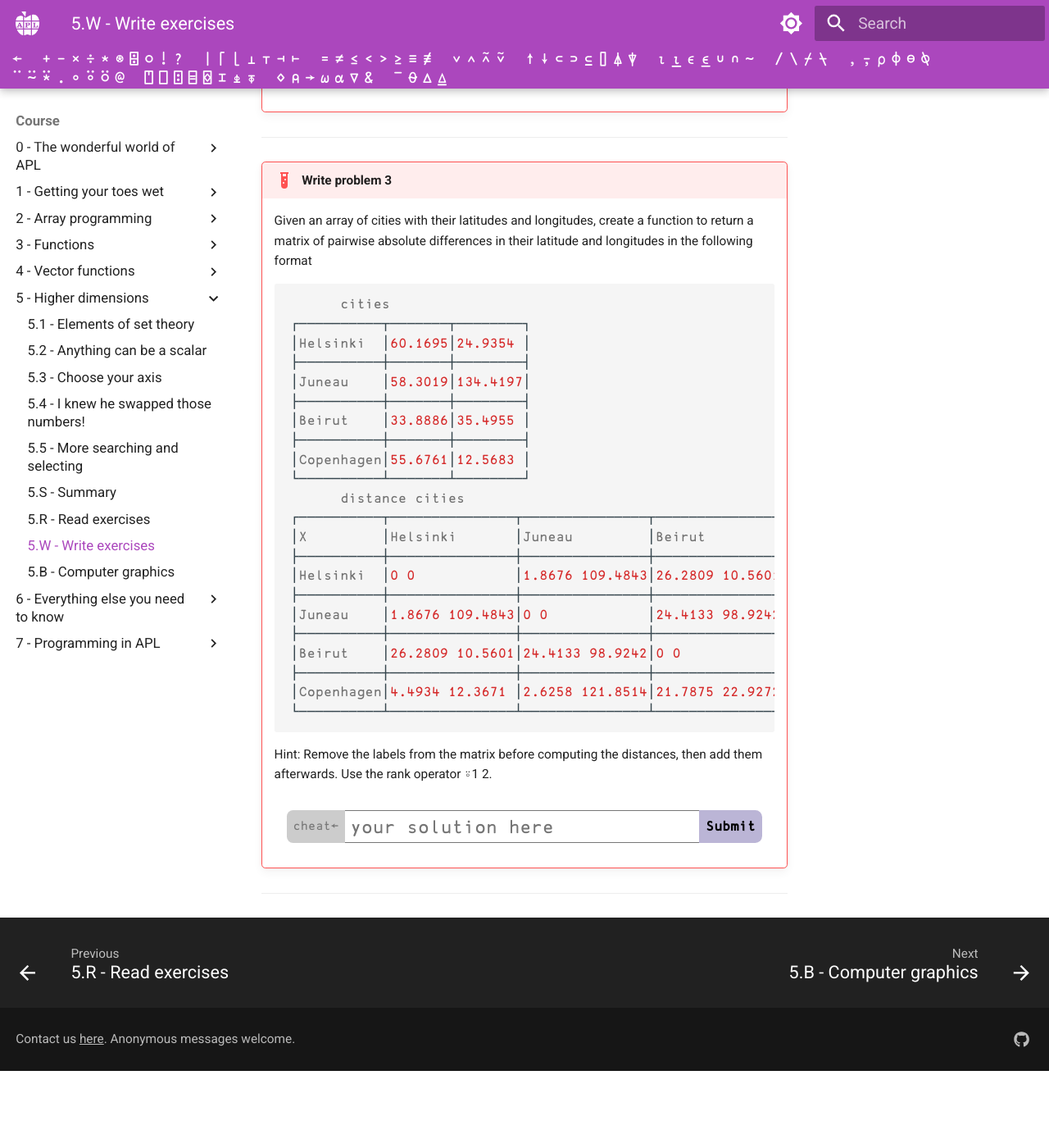
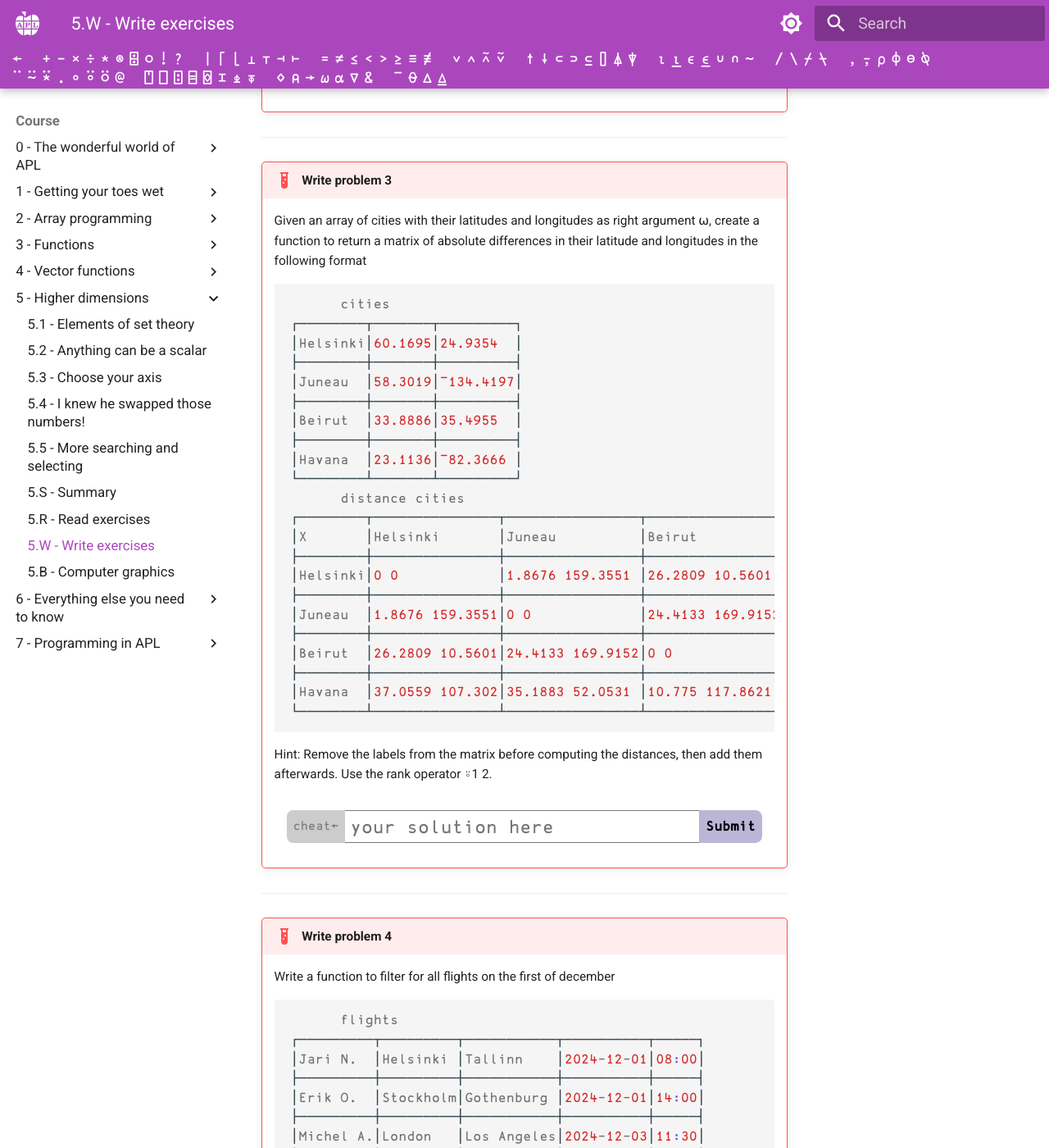
Before and after one commit to APLMOOC/APLMOOC, an MkDocs documentation site: the page built from docs/course/ch5/write.md, in a window 1280 px wide and 1400 px high, scrolled down 1497 px. Shown: the whole window at 82% size. Built offline with MkDocs 1.6.1 and Material for MkDocs 9.7.7, drawn with Linux system fonts in a browser that asks for light colours; some web fonts are replaced; a script that is not in the unit is left out; before the commit the page ends 2803 px from its top, so only the background shows below that; some of the changed text lies outside the part shown.

Commit message:
Add chapter 5 write exercise 4

````diff
--- a/docs/course/ch5/write.md
+++ b/docs/course/ch5/write.md
@@ -17,7 +17,7 @@ If the write problem is red, it is unsolved. If it it green, you have solved it
 
 !!! write-problem "Write problem 2"
 
-    Write a function to add a new entry to the following leaderboard array with a score of 1000000 with the name "PhotonFury".
+    Write a function to add a new entry at the top of the following leaderboard array as right argument ⍵ with a score of 1000000 with the name "PhotonFury".
 
     ```apl
           leaderboard
@@ -60,31 +60,31 @@ If the write problem is red, it is unsolved. If it it green, you have solved it
 
 !!! write-problem "Write problem 3"
 
-    Given an array of cities with their latitudes and longitudes, create a function to return a matrix of pairwise absolute differences in their latitude and longitudes in the following format
+    Given an array of cities with their latitudes and longitudes as right argument ⍵, create a function to return a matrix of absolute differences in their latitude and longitudes in the following format
 
     ```apl
           cities
-    ┌──────────┬───────┬────────┐
-    │Helsinki  │60.1695│24.9354 │
-    ├──────────┼───────┼────────┤
-    │Juneau    │58.3019│134.4197│
-    ├──────────┼───────┼────────┤
-    │Beirut    │33.8886│35.4955 │
-    ├──────────┼───────┼────────┤
-    │Copenhagen│55.6761│12.5683 │
-    └──────────┴───────┴────────┘
+    ┌────────┬───────┬─────────┐
+    │Helsinki│60.1695│24.9354  │
+    ├────────┼───────┼─────────┤
+    │Juneau  │58.3019│¯134.4197│
+    ├────────┼───────┼─────────┤
+    │Beirut  │33.8886│35.4955  │
+    ├────────┼───────┼─────────┤
+    │Havana  │23.1136│¯82.3666 │
+    └────────┴───────┴─────────┘
           distance cities
-    ┌──────────┬───────────────┬───────────────┬───────────────┬───────────────┐
-    │X         │Helsinki       │Juneau         │Beirut         │Copenhagen     │
-    ├──────────┼───────────────┼───────────────┼───────────────┼───────────────┤
-    │Helsinki  │0 0            │1.8676 109.4843│26.2809 10.5601│4.4934 12.3671 │
-    ├──────────┼───────────────┼───────────────┼───────────────┼───────────────┤
-    │Juneau    │1.8676 109.4843│0 0            │24.4133 98.9242│2.6258 121.8514│
-    ├──────────┼───────────────┼───────────────┼───────────────┼───────────────┤
-    │Beirut    │26.2809 10.5601│24.4133 98.9242│0 0            │21.7875 22.9272│
-    ├──────────┼───────────────┼───────────────┼───────────────┼───────────────┤
-    │Copenhagen│4.4934 12.3671 │2.6258 121.8514│21.7875 22.9272│0 0            │
-    └──────────┴───────────────┴───────────────┴───────────────┴───────────────┘
+    ┌────────┬───────────────┬────────────────┬────────────────┬───────────────┐
+    │X       │Helsinki       │Juneau          │Beirut          │Havana         │
+    ├────────┼───────────────┼────────────────┼────────────────┼───────────────┤
+    │Helsinki│0 0            │1.8676 159.3551 │26.2809 10.5601 │37.0559 107.302│
+    ├────────┼───────────────┼────────────────┼────────────────┼───────────────┤
+    │Juneau  │1.8676 159.3551│0 0             │24.4133 169.9152│35.1883 52.0531│
+    ├────────┼───────────────┼────────────────┼────────────────┼───────────────┤
+    │Beirut  │26.2809 10.5601│24.4133 169.9152│0 0             │10.775 117.8621│
+    ├────────┼───────────────┼────────────────┼────────────────┼───────────────┤
+    │Havana  │37.0559 107.302│35.1883 52.0531 │10.775 117.8621 │0 0            │
+    └────────┴───────────────┴────────────────┴────────────────┴───────────────┘
     ```
 
     Hint: Remove the labels from the matrix before computing the distances, then add them afterwards. Use the rank operator ⍤1 2.
@@ -98,3 +98,35 @@ If the write problem is red, it is unsolved. If it it green, you have solved it
     <p id="feedback_ch5_p2" style="color: red"></p>
 
 ---
+
+
+!!! write-problem "Write problem 4"
+
+    Write a function to filter for all flights on the first of december
+
+    ```apl
+          flights
+    ┌─────────┬─────────┬───────────┬──────────┬─────┐
+    │Jari N.  │Helsinki │Tallinn    │2024-12-01│08:00│
+    ├─────────┼─────────┼───────────┼──────────┼─────┤
+    │Erik O.  │Stockholm│Gothenburg │2024-12-01│14:00│
+    ├─────────┼─────────┼───────────┼──────────┼─────┤
+    │Michel A.│London   │Los Angeles│2024-12-03│11:30│
+    └─────────┴─────────┴───────────┴──────────┴─────┘
+          filter flights
+    ┌─────────┬─────────┬───────────┬──────────┬─────┐
+    │Jari N.  │Helsinki │Tallinn    │2024-12-01│08:00│
+    ├─────────┼─────────┼───────────┼──────────┼─────┤
+    │Erik O.  │Stockholm│Gothenburg │2024-12-01│14:00│
+    └─────────┴─────────┴───────────┴──────────┴─────┘
+    ```
+
+
+    <div class="problem">
+        <span class="problemspan">filter←</span>
+        <input class="probleminput" type="text" id="input_ch5_p4" placeholder="your solution here">
+        <button class="problembutton" onclick="submit_problem('ch5_p4', 2)">Submit</button>
+    </div>
+    <p id="feedback_ch5_p4" style="color: red"></p>
+
+---
````
